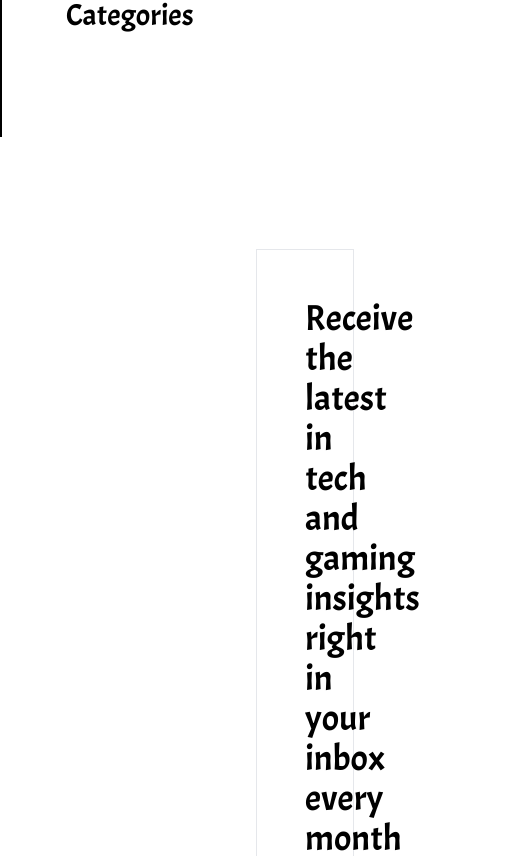
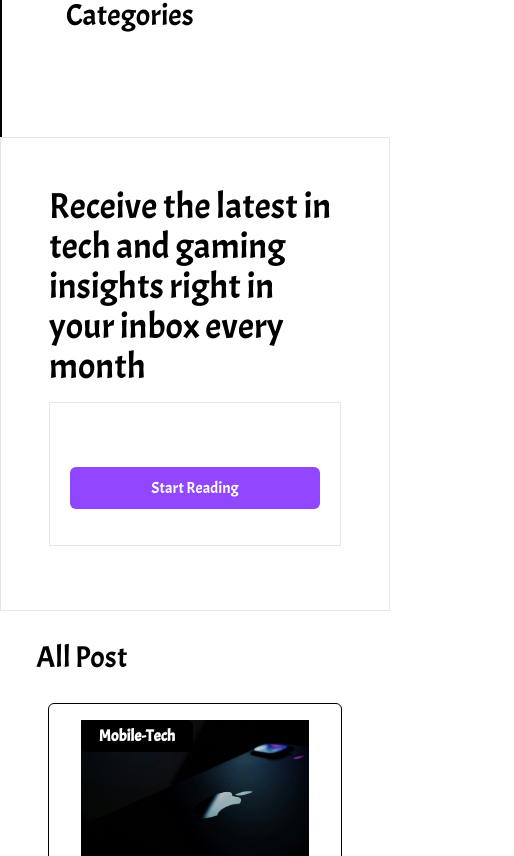
Before and after one commit to Ogojoshua905/univelcityproject, a Next.js app: page / in a window 390 px wide. Shown: the part 4948-5804 px from the top of the page, 514 px wide, since content can reach past the window. Built offline with nearby package versions, Linux system fonts and the light colour scheme.

Commit message:
fix: made changes

```diff
--- a/src/app/category/page.jsx
+++ b/src/app/category/page.jsx
@@ -39,10 +39,10 @@ const [search, setSearch] = useState(' ');
           <section className={`bg-cover h-52 my-4 border-black mx-8`} style={{backgroundImage: `url(/media/${article.category}.jpg)`}}>
 
             <div className=" text-center">
-          <h2 className=" h-auto w-28 text-center rounded-md text-white bg-black hover:text-[#9147FF] hover:bg-violet-500  font-bold">{article.category}</h2>
+          <h2 className=" h-auto w-28 text-center rounded-md text-white bg-black hover:bg-violet-500  font-bold">{article.category}</h2>
             </div>
           </section>
-          <span className=" text-center text-xl  hover:text-[#9147FF] mx-8">{article.title}</span>
+          <span className=" text-center items-center text-xl px-8">{article.title}</span>
           <p className="  text-center px-6">{article.introduction}</p>
         </Link>
       </div>
--- a/src/app/comps/Footer.jsx
+++ b/src/app/comps/Footer.jsx
@@ -38,7 +38,7 @@ export default function Footer() {
     <h2 className=' text-4xl'>Pages</h2>
 
       <div className='block'>
-        <PageLinks href="" title="Home" link='/home'/>
+        <PageLinks href="" title="Home" link='/'/>
         <PageLinks title="Contact" link='/contact'/>
         <PageLinks title="Blog" link='/category'/>
         <PageLinks title="About Us" link='/about'/>
--- a/src/app/page.jsx
+++ b/src/app/page.jsx
@@ -393,10 +393,10 @@ console.log(articles);
   </div>
 </div>
 
-            <div className="md:flex lg:flex sm:block my-28 mx-64 lg:justify-between object-center items-center border p-12">
+            <div className="md:flex lg:flex sm:block sm:my-auto sm:mx-auto md:my-auto md:mx-auto lg:my-28 lg:mx-64 lg:justify-between object-center items-center border p-12">
               <span className=" text-4xl">Receive the latest in tech and gaming <br /> insights right in your inbox every month</span>
-              <div className=" flex border p-5">
-                <input className="mt-1 sm:w-auto lg:w-full  focus:outline-none" type="text" />
+              <div className=" md:flex sm:block border p-5 my-4">
+                <input className="mt-1 sm:w-auto lg:w-full sm:border-b-2 sm:border-gray-700 focus:outline-none" type="text" />
                 <button className=" my-4 sm:mx-auto w-full sm:items-center py-2 mx-auto border border-transparent shadow-sm text-white bg-[#9147FF] hover:bg-[#af7aff] focus:outline-none rounded-md focus:ring-2 focus:ring-offset-2">Start Reading</button>
               </div>
             </div>
```
